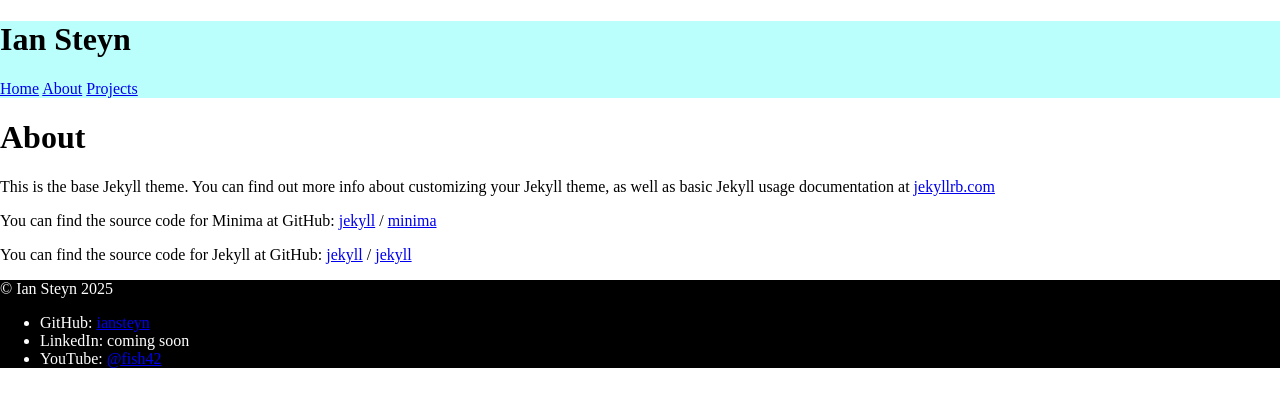
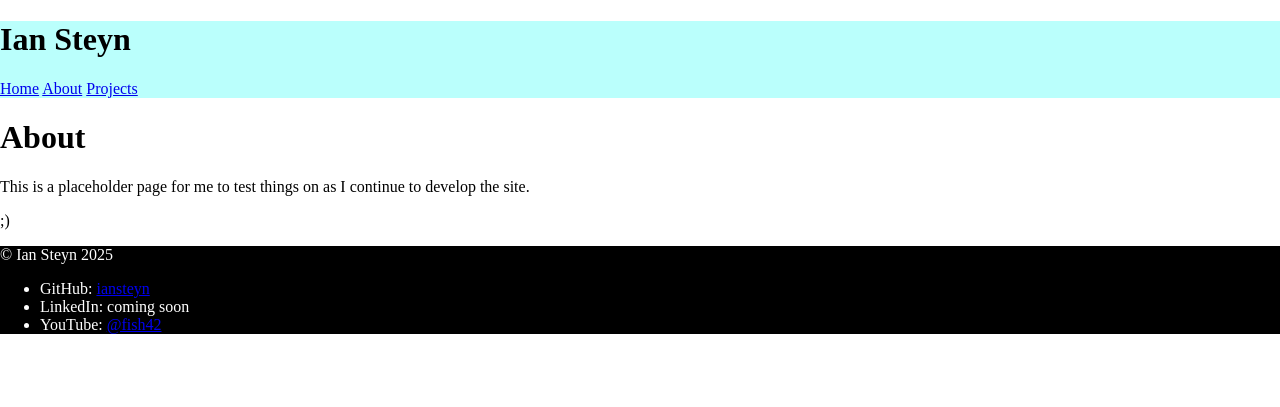
Before and after one commit to iansteyn/iansteyn.github.io, a Jekyll site: the page built from pages/about.md, in a window 1280 px wide. Shown: the top 407 px of the page. Built offline with Jekyll 4.4.1, drawn with Linux system fonts in a browser that asks for light colours; some web fonts are replaced.

Commit message:
replace default about page text

```diff
--- a/pages/about.md
+++ b/pages/about.md
@@ -4,15 +4,6 @@
 permalink: /about/
 ---
 
-This is the base Jekyll theme. You can find out more info about customizing your Jekyll theme, as well as basic Jekyll usage documentation at [jekyllrb.com](https://jekyllrb.com/)
+This is a placeholder page for me to test things on as I continue to develop the site.
 
-You can find the source code for Minima at GitHub:
-[jekyll][jekyll-organization] /
-[minima](https://github.com/jekyll/minima)
-
-You can find the source code for Jekyll at GitHub:
-[jekyll][jekyll-organization] /
-[jekyll](https://github.com/jekyll/jekyll)
-
-
-[jekyll-organization]: https://github.com/jekyll
+;)
```
